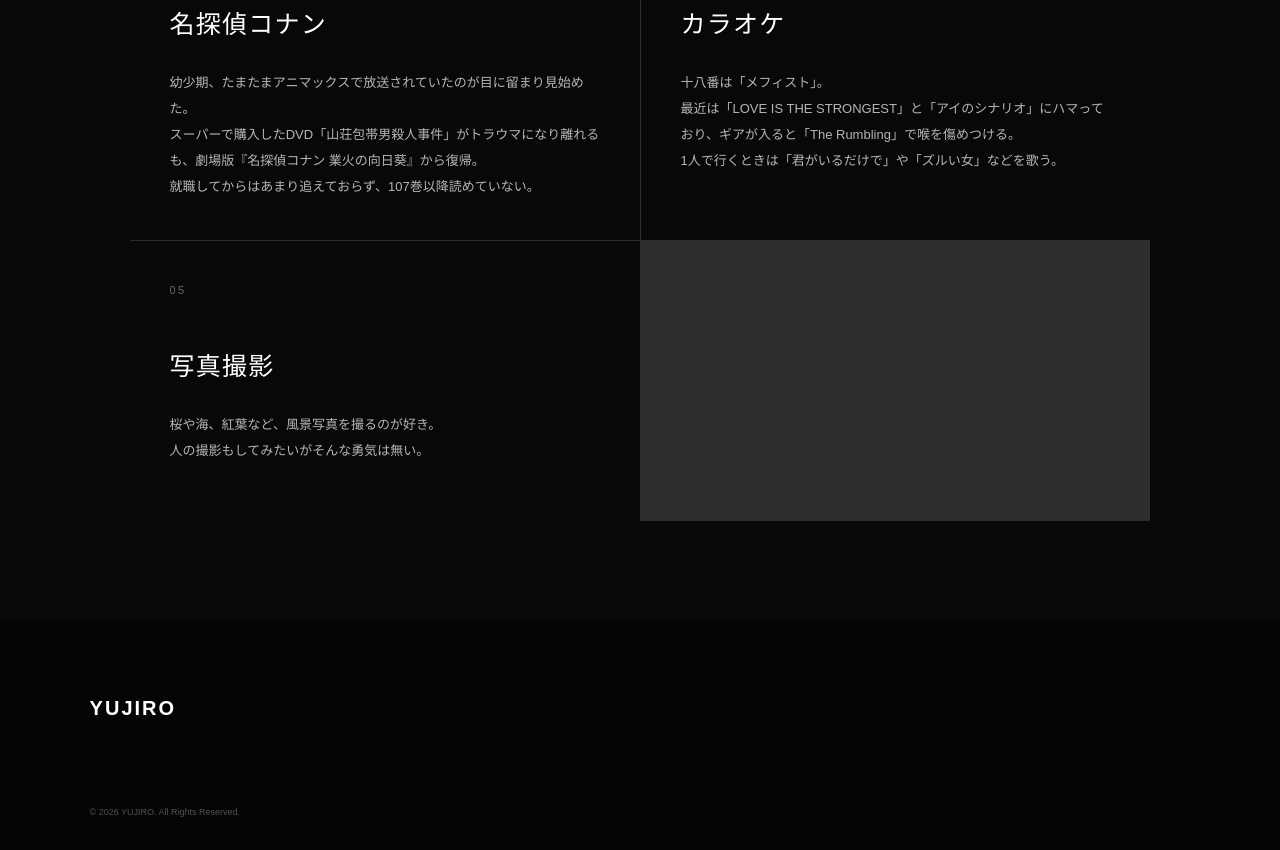
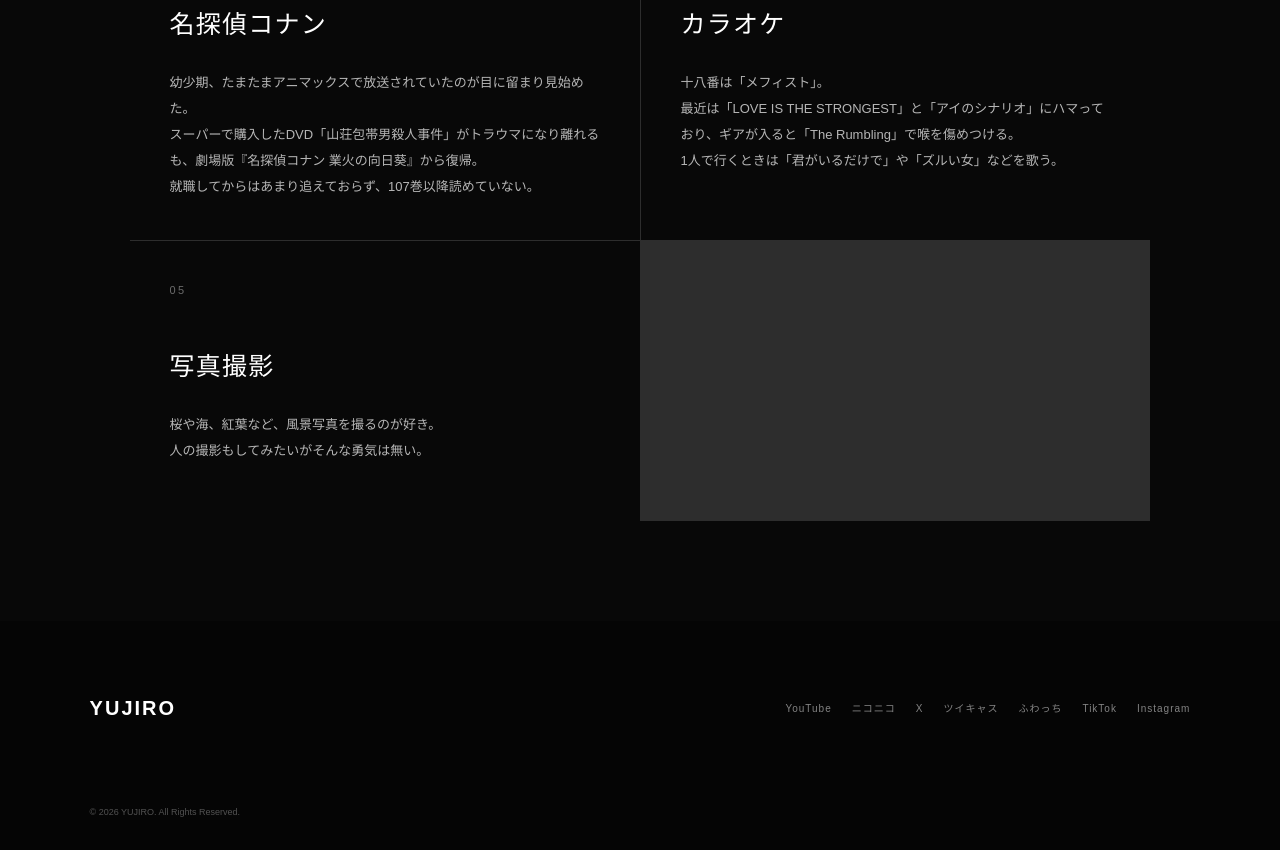
Before and after one commit to YUJIRO0617/yujiro-official-site, a plain HTML site: page profile/index.html in a window 1280 px wide. Shown: the part 2434-3284 px from the top of the page. Drawn offline with Linux system fonts and the light colour scheme; files whose address does not match are found by name.

Commit message:
Update index.html

```diff
--- a/profile/index.html
+++ b/profile/index.html
@@ -374,32 +374,103 @@
 
     </main>
 
-
     <!-- =========================
          FOOTER
-    ========================= -->
+    ========================== -->
 
     <footer class="footer">
 
         <div class="footer-inner">
 
-            <a href="../index.html"
-               class="footer-logo">
+            <a
+                href="#top"
+                class="footer-logo">
 
                 YUJIRO
 
             </a>
 
+
+            <div class="footer-sns">
+
+                <a
+                    href="https://www.youtube.com/@YU_sing0617"
+                    target="_blank"
+                    rel="noopener noreferrer">
+
+                    YouTube
+
+                </a>
+
+
+                <a
+                    href="https://www.nicovideo.jp/user/55115095"
+                    target="_blank"
+                    rel="noopener noreferrer">
+
+                    ニコニコ
+
+                </a>
+
+
+                <a
+                    href="https://x.com/YUJIRO_0617"
+                    target="_blank"
+                    rel="noopener noreferrer">
+
+                    X
+
+                </a>
+
+                <a
+                    href="https://twitcasting.tv/yu_0617_bs"
+                    target="_blank"
+                    rel="noopener noreferrer">
+
+                    ツイキャス
+
+                </a>
+
+                <a
+                    href="https://whowatch.tv/profile/t:YUJIRO_0617"
+                    target="_blank"
+                    rel="noopener noreferrer">
+
+                    ふわっち
+
+                </a>
+
+
+                <a
+                    href="https://www.tiktok.com/@yu_0617_bs"
+                    target="_blank"
+                    rel="noopener noreferrer">
+
+                    TikTok
+
+                </a>
+
+
+                <a
+                    href="https://www.instagram.com/YU_0617_BS/"
+                    target="_blank"
+                    rel="noopener noreferrer">
+
+                    Instagram
+
+                </a>
+
+            </div>
+
+
             <p>
-                © 2026 YUJIRO.
-                All Rights Reserved.
+                © 2026 YUJIRO. All Rights Reserved.
             </p>
 
         </div>
 
     </footer>
 
-
     <script src="../script.js"></script>
 
 </body>
```
